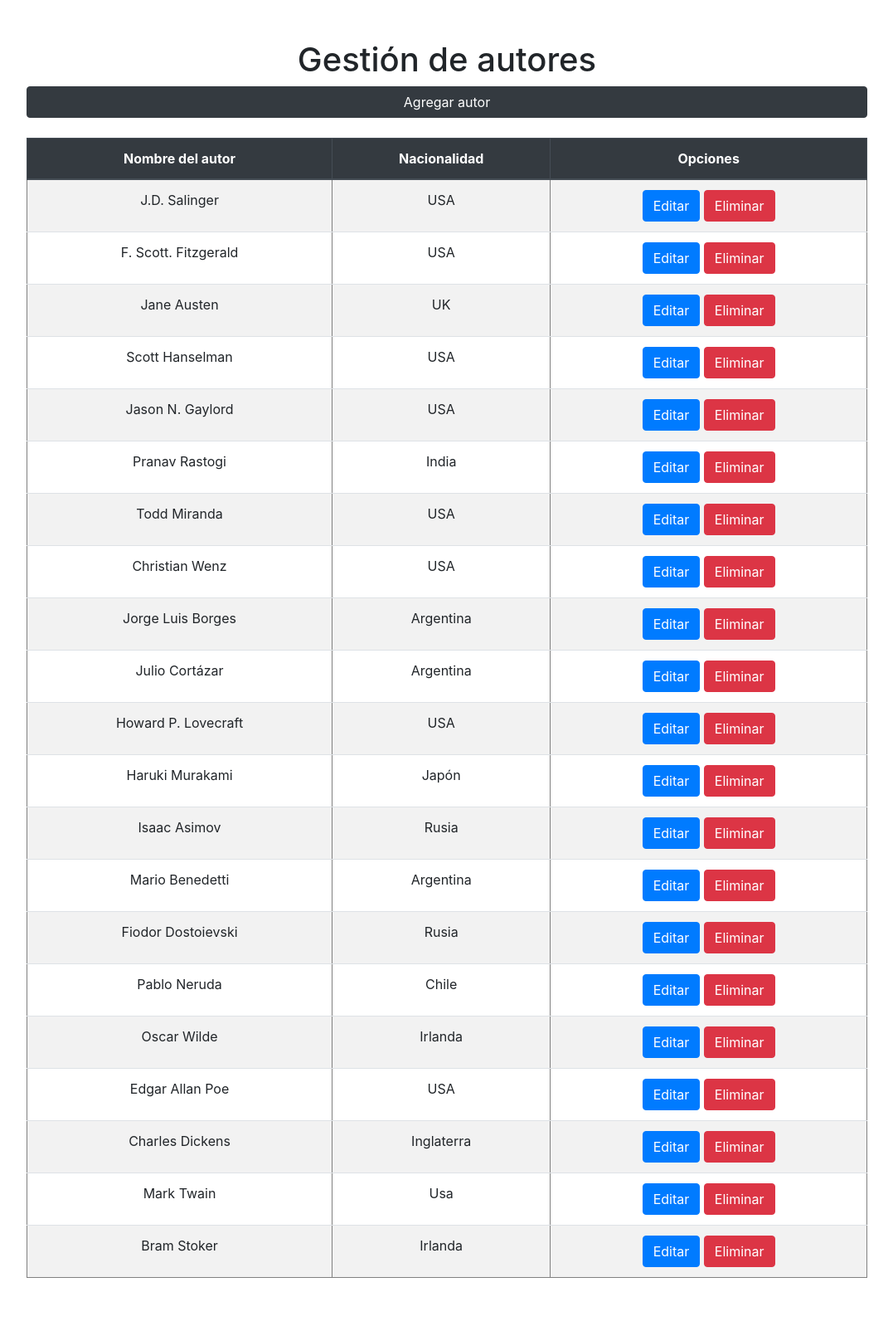
After one commit to AsterionDev/ProyectoPHP, a PHP site: page /Autores/gestionAutores.php in a window 1280 px wide. The commit adds this page. Shown: the whole page at 83% size, without its empty margins (101-1178 px from the left). Run offline with PHP 8.4, Linux system fonts and the light colour scheme; data comes from the database, SQL or seed files in the repository.

Commit message:
Lista autores

```diff
--- /dev/null
+++ b/Autores/gestionAutores.php
@@ -0,0 +1,85 @@
+<?php
+//Antes que todo hay que incluir la conexión para que esté disponible en la página
+include('../DB/conexion_db.php') ?>
+<!DOCTYPE html>
+<html lang="en">
+
+<head>
+    <meta charset="UTF-8">
+    <meta http-equiv="X-UA-Compatible" content="IE=edge">
+    <meta name="viewport" content="width=device-width, initial-scale=1.0">
+    <!-- CSS only -->
+    <link rel="stylesheet" href="https://stackpath.bootstrapcdn.com/bootstrap/4.3.1/css/bootstrap.min.css" integrity="sha384-ggOyR0iXCbMQv3Xipma34MD+dH/1fQ784/j6cY/iJTQUOhcWr7x9JvoRxT2MZw1T" crossorigin="anonymous">
+
+    <title>Gestión Autores</title>
+</head>
+
+<body class="container">
+    <div class="d-flex justify-content-center flex-column  m-5">
+        <h1 class="text-center">Gestión de autores</h1>
+        <!-- Button trigger modal -->
+        <button type="button" class="btn btn-dark mb-4" data-toggle="modal" data-target="#autorModal">
+            Agregar autor
+        </button>
+
+        <div class="table-responsive">
+            <table border="1" cellpadding="2" class="table table-striped">
+                <thead class="thead-dark">
+                    <tr>
+                        <th scope="col" class="text-center">Nombre del autor</th>
+                        <th scope="col" class="text-center">Nacionalidad</th>
+                        <th scope="col" class="text-center">Opciones</th>
+                    </tr>
+                </thead>
+                <tbody>
+                    <?php
+                    $query = "SELECT * FROM Authors";
+                    $resultado = mysqli_query($conn, $query);
+                    while ($fila = mysqli_fetch_array($resultado)) { ?>
+                        <tr>
+                            <td scope="row" class="text-center"><?php echo $fila['Name'] ?></td>
+                            <td class="text-center"><?php echo $fila['Country'] ?></td>
+                            <td class="text-center">
+                                <a href="editar_tarea.php?id=<?php echo $fila['Id_A'] ?>" class="btn btn-primary">Editar</a>
+                                <a href="eliminar_tarea.php?id=<?php echo $fila['Id_A'] ?>" class="btn btn-danger">Eliminar</a>
+                            </td>
+                        </tr>
+                    <?php } ?>
+                </tbody>
+            </table>
+        </div>
+
+        <!-- Modal -->
+        <div class="modal fade" id="autorModal" tabindex="-1" aria-labelledby="autorModalLabel" aria-hidden="true">
+            <div class="modal-dialog">
+                <div class="modal-content">
+                    <div class="modal-header">
+                        <h5 class="modal-title" id="autorModalLabel">Agregar autor</h5>
+                        <button type="button" class="close" data-dismiss="modal" aria-label="Close">
+                            <span aria-hidden="true">&times;</span>
+                        </button>
+                    </div>
+                    <div class="modal-body">
+                        <form action="guardar_autor.php" method="POST" class="mb-3">
+                            <label for="lnombreAutor">Nombre:</label><br>
+                            <input type="text" id="nombreAutor" name="nombreAutor" class="form-control"><br>
+                            <label for="lnacionalidadAutor">Nacionalidad:</label><br>
+                            <input type="text" id="nacionalidadAutor" name="nacionalidadAutor" class="form-control"><br>
+
+                            <button name="bt_agregar_autor" type="submit" value="Agregar autor" class="btn btn-primary">Agregar autor</button>
+                        </form>
+                    </div>
+                    <div class="modal-footer">
+                        <button type="button" class="btn btn-secondary" data-dismiss="modal">Cerrar</button>
+                    </div>
+                </div>
+            </div>
+        </div>
+
+    </div>
+    <script src="https://code.jquery.com/jquery-3.3.1.slim.min.js" integrity="sha384-q8i/X+965DzO0rT7abK41JStQIAqVgRVzpbzo5smXKp4YfRvH+8abtTE1Pi6jizo" crossorigin="anonymous"></script>
+    <script src="https://cdnjs.cloudflare.com/ajax/libs/popper.js/1.14.7/umd/popper.min.js" integrity="sha384-UO2eT0CpHqdSJQ6hJty5KVphtPhzWj9WO1clHTMGa3JDZwrnQq4sF86dIHNDz0W1" crossorigin="anonymous"></script>
+    <script src="https://stackpath.bootstrapcdn.com/bootstrap/4.3.1/js/bootstrap.min.js" integrity="sha384-JjSmVgyd0p3pXB1rRibZUAYoIIy6OrQ6VrjIEaFf/nJGzIxFDsf4x0xIM+B07jRM" crossorigin="anonymous"></script>
+</body>
+
+</html>
--- a/DB/conexion_db.php
+++ b/DB/conexion_db.php
@@ -3,10 +3,10 @@ $conn = mysqli_connect(
     'localhost',
     'root',
     '',
-    'tareas_db'
+    'biblioteca_db'
 );
 if (!isset($conn)) {
-    echo 'La BD tareas_db no está conectada';
+    echo 'La BD biblioteca_db no está conectada';
 }
 
 $conn->set_charset("utf8");
--- a/index.php
+++ b/index.php
@@ -19,7 +19,7 @@ include('.\DB\conexion_db.php') ?>
     <div class="d-flex justify-content-center flex-column  m-5">
         <h1 class="text-center">Gestión para la biblioteca</h1>
         <h4 class="text-center">Seleccione que desa gestionar</h4>
-        <a href="gestionAutores.php" class="btn btn-info mb-2 mt-2">Gestión de Autores</a> <br>
+        <a href="./Autores/gestionAutores.php" class="btn btn-info mb-2 mt-2">Gestión de Autores</a> <br>
         <a href="gestionLibros.php" class="btn btn-info mb-2">Gestión de Libros</a> <br>
         <a href="gestionUsuario.php" class="btn btn-info mb-2">Gestión de Usuarios</a> <br>
     </div>
```
